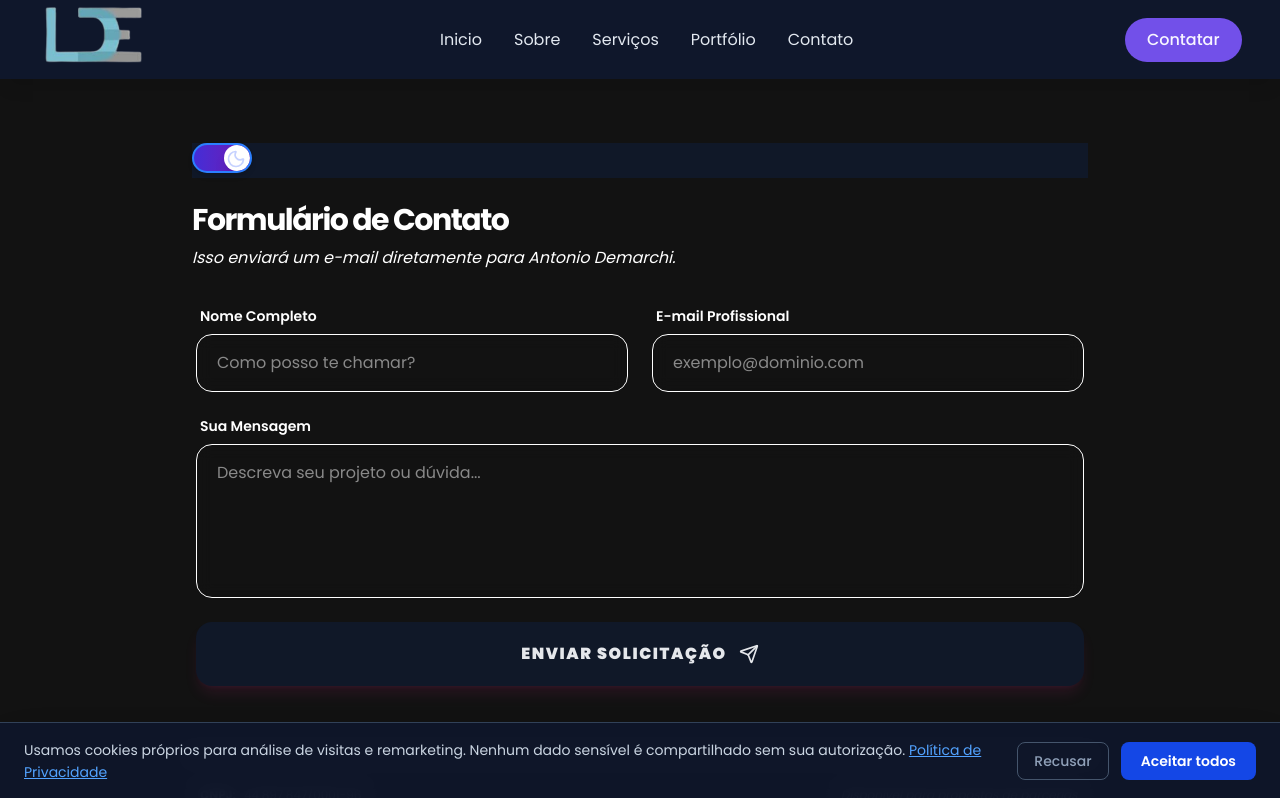
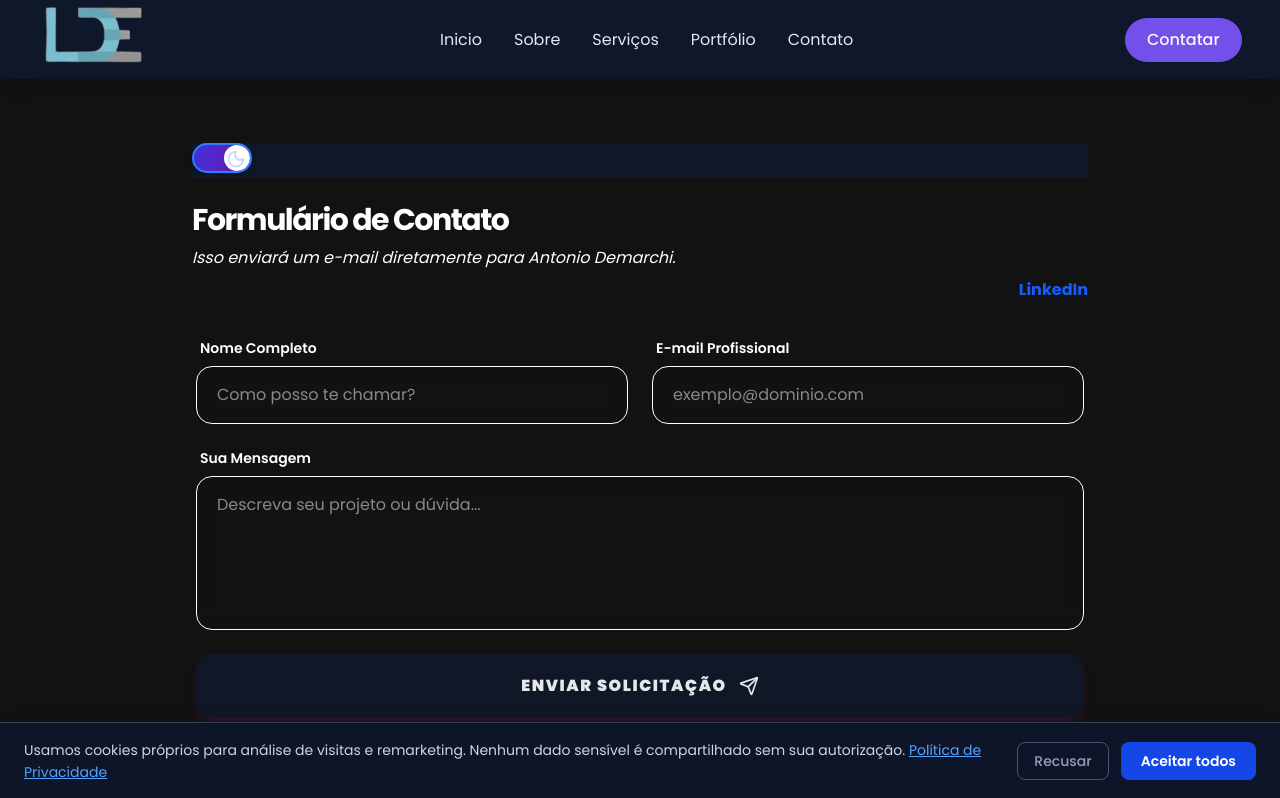
Before and after one commit to DemarchiWorking/portfolio-react-next, a Next.js app: page /chamado in a window 1280 px wide. Shown: the top 798 px of the page. Built offline with nearby package versions, Linux system fonts and the light colour scheme; no server answers.

Commit message:
feat: linkedin
link url linkedin

```diff
--- a/src/app/chamado/page.tsx
+++ b/src/app/chamado/page.tsx
@@ -35,6 +35,14 @@ export default function Chamado() {
                 <div className="pt-2 pb-2"></div>
                 <h2 className="text-3xl font-bold tracking-tighter">Formulário de Contato</h2>
                 <p className="text-muted-foreground italic">Isso enviará um e-mail diretamente para Antonio Demarchi.</p>
+                  <div className="flex justify-end w-full">
+                    <a href="https://www.linkedin.com/in/demarchi1"
+                      target="_blank"
+                      rel="noopener noreferrer"
+                      className="text-blue-600 font-bold hover:underline">
+                      LinkedIn
+                    </a>
+                  </div>
               </header>
 
               <ContactForm accessKey="ce53cd00-65c0-484a-afe0-9812d156df7e" />
```
